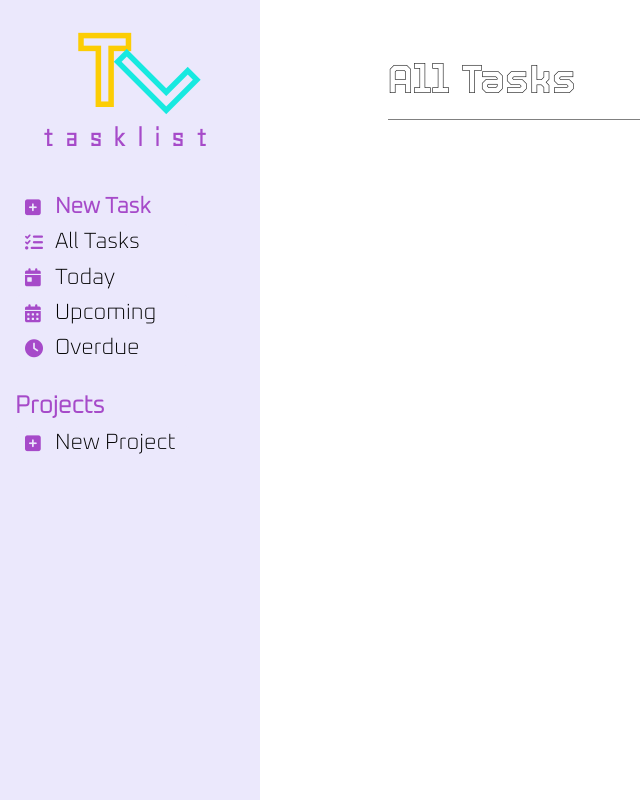
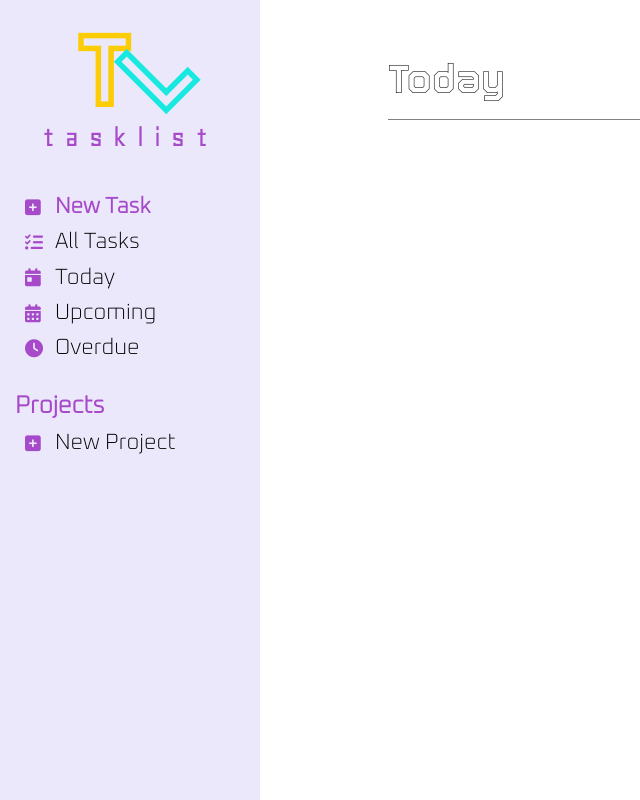
Before and after one commit to sarahkharper/tasklist, a website built with webpack: page src/template.html in a window 1280 px wide. Both pictures are taken after a click on the button "Today". Shown: the whole page, without its empty margins (0-640 px from the left). Built offline with nearby package versions, Linux system fonts and the light colour scheme.

Commit message:
Add filtering to show tasks due on current date

```diff
--- a/src/DOM-manip.js
+++ b/src/DOM-manip.js
@@ -157,9 +157,11 @@ function setHeader(uiFilter, projArray){
     cont.appendChild(hdr);
     if(uiFilter === "all"){
         hdr.textContent = "All Tasks";
-    } else {
+    } else if (uiFilter[0] == "project") {
         const proj = findObjIdx(uiFilter[1], projArray);
         hdr.textContent = projArray[proj].name;
+    } else {
+        hdr.textContent = capitalizeFirstLetter(uiFilter);
     }
 }
 
--- a/src/main.js
+++ b/src/main.js
@@ -46,3 +46,9 @@ const allBtn = document.querySelector('#all-tasks');
 allBtn.addEventListener("click", () => {
     domManip.changeFilter("all");
 })
+
+//add ability to filter by date conditions to date filtering buttons
+const todayBtn = document.querySelector('#today-btn');
+todayBtn.addEventListener("click", () => {
+    domManip.changeFilter("today");
+})
--- a/src/template.html
+++ b/src/template.html
@@ -61,15 +61,15 @@
                     <i class = "fa-solid fa-list-check nav-icons"></i>
                     All Tasks
                 </button>
-                <button>
+                <button id = "today-btn">
                     <i class="fa-solid fa-calendar-day nav-icons"></i>
                     Today
                 </button>
-                <button>
+                <button id = "upcoming-btn">
                     <i class="fa-solid fa-calendar-days nav-icons"></i>
                     Upcoming
                 </button>
-                <button>
+                <button id = "overdue-btn">
                     <i class="fa-solid fa-clock nav-icons"></i>
                     Overdue
                 </button>
--- a/src/todo.js
+++ b/src/todo.js
@@ -177,11 +177,15 @@ export function objFromForm(form){
 }
 
 export function getTodos(array, uiFilter){
+    let todoArray = array.filter((todo) => todo.getType() === "todo");
     if(uiFilter === "all"){
-        var todoArray = array.filter((todo) => todo.getType() === "todo");
-    } else {
-        var todoArray = array.filter((todo) => todo.getType() === "todo" &&
-        todo[uiFilter[0]] === uiFilter[1]);
+        todoArray = todoArray;
+    } else if (uiFilter == "today"){
+        const hoy = datefns.format(new Date(), 'MM-dd-yyyy'); //get today's date, formatted
+        todoArray = array.filter((todo) => todo.deadline === hoy);
+    }
+    else {
+        todoArray = array.filter((todo) => todo[uiFilter[0]] === uiFilter[1]);
     }
     return todoArray;
 }
```
